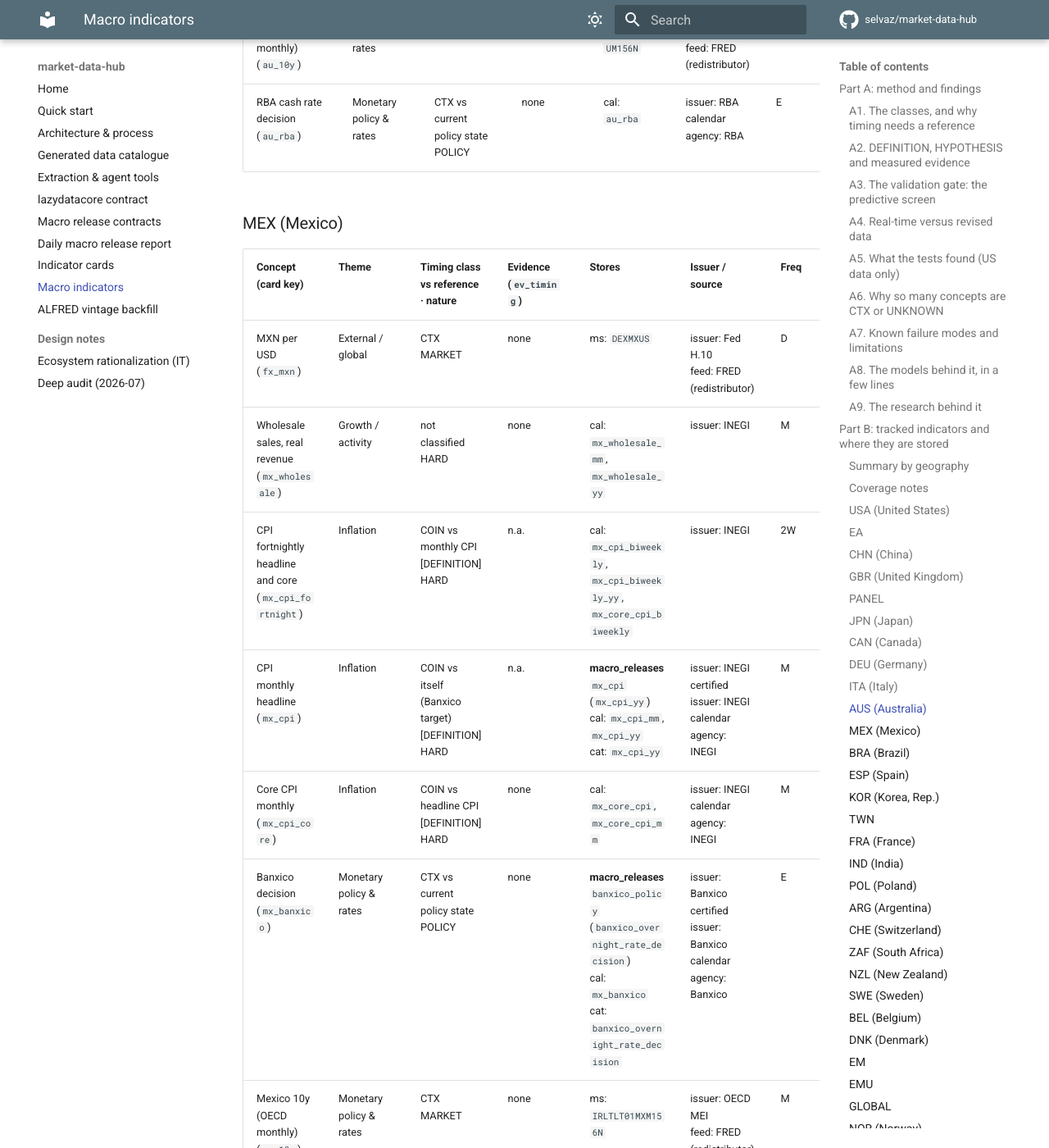
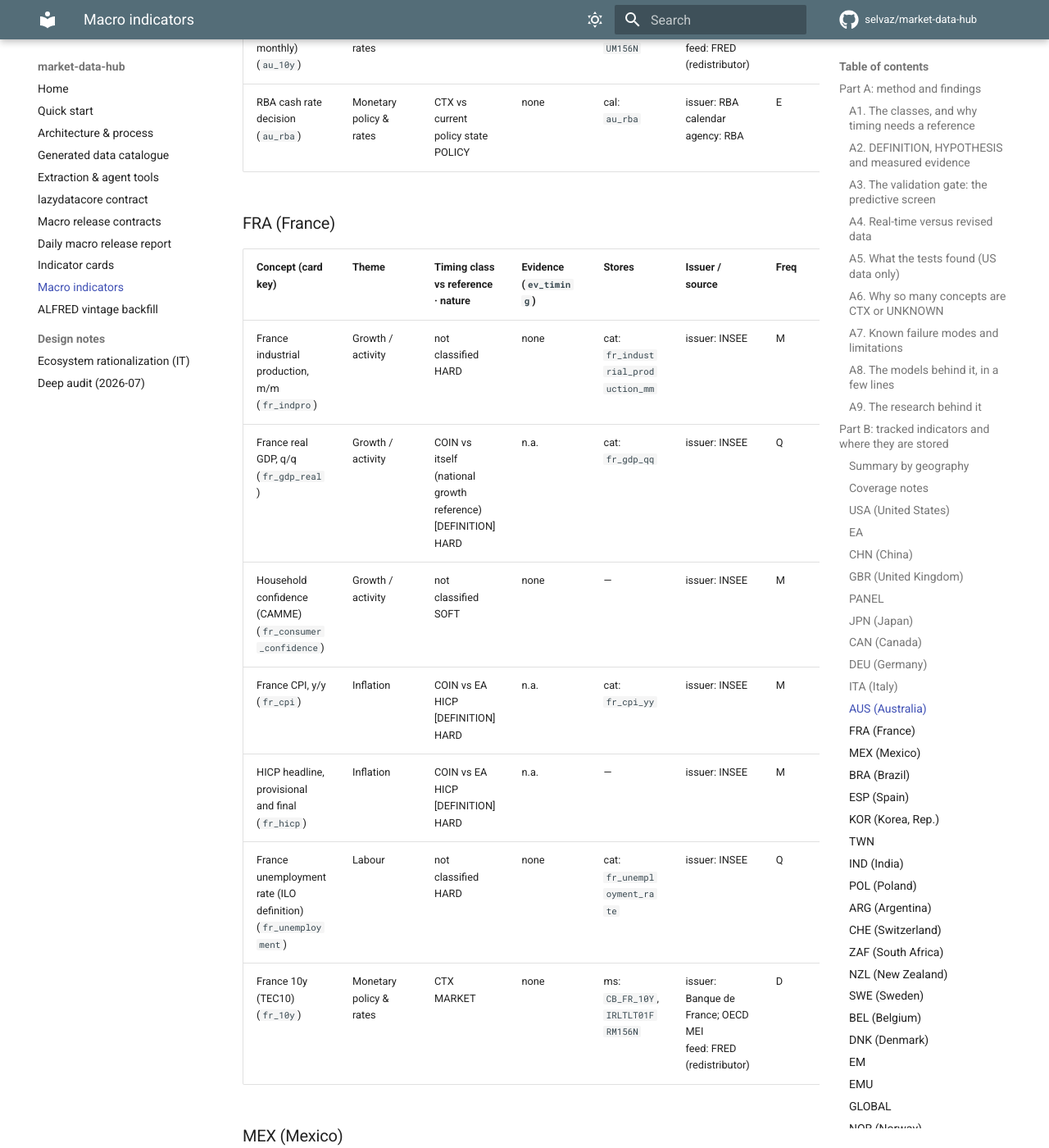
Before and after one commit to selvaz/market-data-hub, an MkDocs documentation site: the page built from docs/macro-indicators.md, in a window 1280 px wide and 1400 px high, scrolled down 53479 px. Shown: the whole window at 82% size. Built offline with MkDocs 1.6.1 and Material for MkDocs 9.7.7, drawn with Linux system fonts in a browser that asks for light colours; comment, search, counter and statistics services are not loaded; some of the changed text lies outside the part shown.

Commit message:
Add French HICP and household confidence cards

```diff
--- a/docs/macro-indicators.md
+++ b/docs/macro-indicators.md
@@ -733,6 +733,18 @@ How to read the tables:
 | Australia 10y (OECD monthly) (`au_10y`) | Monetary policy & rates | CTX<br>MARKET | none | ms: `IRLTLT01AUM156N` | issuer: OECD MEI<br>feed: FRED (redistributor) | M | — | no | no | — |
 | RBA cash rate decision (`au_rba`) | Monetary policy & rates | CTX vs current policy state<br>POLICY | none | cal: `au_rba` | issuer: RBA<br>calendar agency: RBA | E | — | no | no | T1 |
 
+### FRA (France)
+
+| Concept (card key) | Theme | Timing class vs reference · nature | Evidence (`ev_timing`) | Stores | Issuer / source | Freq | Release time | Official card | Consensus | Tier |
+|---|---|---|---|---|---|---|---|---|---|---|
+| France industrial production, m/m (`fr_indpro`) | Growth / activity | not classified<br>HARD | none | cat: `fr_industrial_production_mm` | issuer: INSEE | M | — | no | no | — |
+| France real GDP, q/q (`fr_gdp_real`) | Growth / activity | COIN vs itself (national growth reference) [DEFINITION]<br>HARD | n.a. | cat: `fr_gdp_qq` | issuer: INSEE | Q | — | no | no | — |
+| Household confidence (CAMME) (`fr_consumer_confidence`) | Growth / activity | not classified<br>SOFT | none | — | issuer: INSEE | M | — | no | no | — |
+| France CPI, y/y (`fr_cpi`) | Inflation | COIN vs EA HICP [DEFINITION]<br>HARD | n.a. | cat: `fr_cpi_yy` | issuer: INSEE | M | — | no | no | — |
+| HICP headline, provisional and final (`fr_hicp`) | Inflation | COIN vs EA HICP [DEFINITION]<br>HARD | n.a. | — | issuer: INSEE | M | — | no | no | — |
+| France unemployment rate (ILO definition) (`fr_unemployment`) | Labour | not classified<br>HARD | none | cat: `fr_unemployment_rate` | issuer: INSEE | Q | — | no | no | — |
+| France 10y (TEC10) (`fr_10y`) | Monetary policy & rates | CTX<br>MARKET | none | ms: `CB_FR_10Y`, `IRLTLT01FRM156N` | issuer: Banque de France; OECD MEI<br>feed: FRED (redistributor) | D | — | no | no | — |
+
 ### MEX (Mexico)
 
 | Concept (card key) | Theme | Timing class vs reference · nature | Evidence (`ev_timing`) | Stores | Issuer / source | Freq | Release time | Official card | Consensus | Tier |
@@ -788,16 +800,6 @@ How to read the tables:
 | CPI (m/m NSA and SA) (`tw_cpi`) | Inflation | COIN vs itself [DEFINITION]<br>HARD | n.a. | cal: `tw_cpi_mm`, `tw_cpi_mm_sa` | issuer: DGBAS | M | — | no | no | — |
 | Core CPI (`tw_cpi_core`) | Inflation | COIN vs headline CPI [DEFINITION]<br>HARD | none | cal: `tw_core_cpi_yy` | issuer: DGBAS | M | — | no | no | — |
 | Employment, payroll employment, unemployment (`tw_labour`) | Labour | not classified<br>HARD | none | cal: `tw_employment_change_mm`, `tw_payroll_employment_change_yy`, `tw_unemp_sa` | issuer: DGBAS | M | — | no | no | — |
-
-### FRA (France)
-
-| Concept (card key) | Theme | Timing class vs reference · nature | Evidence (`ev_timing`) | Stores | Issuer / source | Freq | Release time | Official card | Consensus | Tier |
-|---|---|---|---|---|---|---|---|---|---|---|
-| France industrial production, m/m (`fr_indpro`) | Growth / activity | not classified<br>HARD | none | cat: `fr_industrial_production_mm` | issuer: INSEE | M | — | no | no | — |
-| France real GDP, q/q (`fr_gdp_real`) | Growth / activity | COIN vs itself (national growth reference) [DEFINITION]<br>HARD | n.a. | cat: `fr_gdp_qq` | issuer: INSEE | Q | — | no | no | — |
-| France CPI, y/y (`fr_cpi`) | Inflation | COIN vs EA HICP [DEFINITION]<br>HARD | n.a. | cat: `fr_cpi_yy` | issuer: INSEE | M | — | no | no | — |
-| France unemployment rate (ILO definition) (`fr_unemployment`) | Labour | not classified<br>HARD | none | cat: `fr_unemployment_rate` | issuer: INSEE | Q | — | no | no | — |
-| France 10y (TEC10) (`fr_10y`) | Monetary policy & rates | CTX<br>MARKET | none | ms: `CB_FR_10Y`, `IRLTLT01FRM156N` | issuer: Banque de France; OECD MEI<br>feed: FRED (redistributor) | D | — | no | no | — |
 
 ### IND (India)
 
```
Also changed, not shown: other parts of docs/macro-indicators.md (+2 -2 lines), docs/indicator-cards.md (+2 -2 lines), 4 other files.
